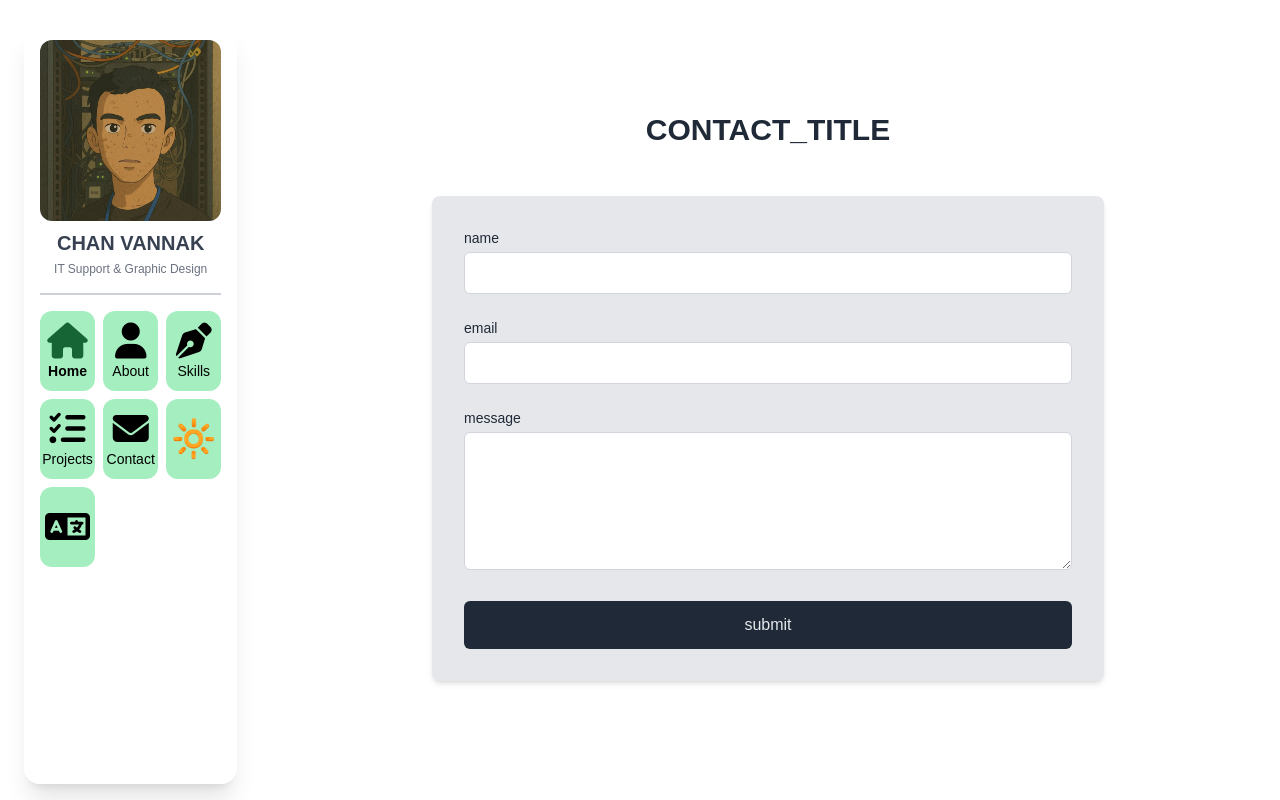
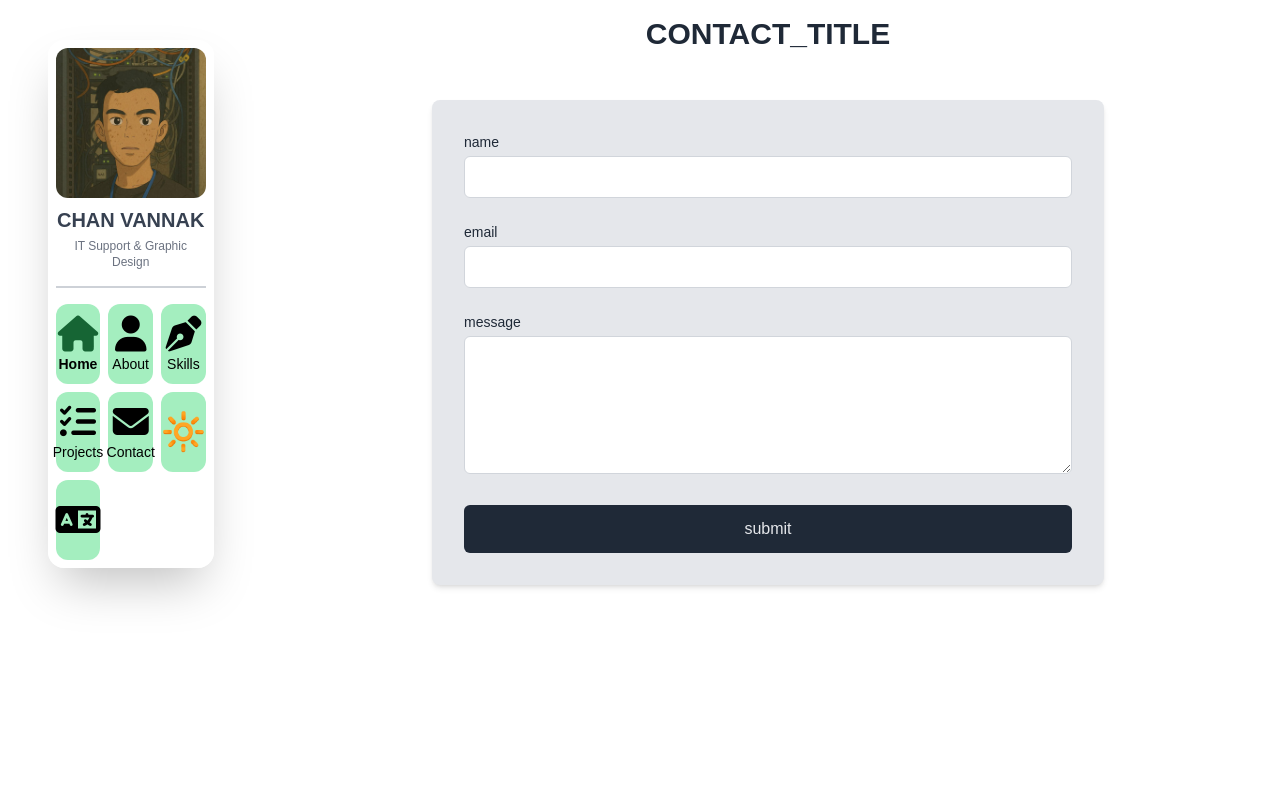
Before and after one commit to VannnakChan884/Vue-Portfolio, a Vue app: page /contact in a window 1280 px wide. Built offline with nearby package versions, Linux system fonts and the light colour scheme.

Commit message:
move navbar to bottom

```diff
--- a/src/components/NavBar.vue
+++ b/src/components/NavBar.vue
@@ -7,8 +7,8 @@ const toggleDark = useToggle(isDark);
 
 <template>
   <header
-    class="w-full md:h-[95vh] md:w-1/4 lg:w-1/5 xl:w-1/6 backdrop-blur-sm bg-white/70 dark:bg-gray-800 fixed bottom-0 md:top-6 left-0 md:left-6 p-3 md:p-4 z-50 shadow-lg shadow-gray-800 md:shadow-xl md:rounded-2xl">
-    <div class="flex flex-col">
+    class="w-full md:h-[95vh] md:w-1/4 lg:w-1/5 xl:w-1/6 fixed bottom-8 md:top-6 left-0 md:left-6 md:p-4 z-50 md:rounded-2xl">
+    <div class="w-11/12 p-2 m-auto flex flex-col backdrop-blur-sm bg-white/70 dark:bg-gray-800 rounded-2xl shadow-xl shadow-gray-800/30 md:shadow-2xl">
       <div class="hidden md:flex">
         <div class="w-full mx-auto">
           <div class="flex flex-col">
--- a/src/views/ContactView.vue
+++ b/src/views/ContactView.vue
@@ -1,7 +1,7 @@
 <template>
     <!-- Contact Section -->
     <div
-        class="absolute top-0 right-0 py-28 px-6 w-full md:w-3/4 lg:w-4/5 xl:5/6 bg-white dark:bg-gray-900">
+        class="absolute top-0 right-0 pt-4 px-6 w-full md:w-3/4 lg:w-4/5 xl:5/6 bg-white dark:bg-gray-900">
         <div class="md:ml-6 lg:ml-6 xl:ml-0">
             <h2 class="text-3xl font-bold text-gray-800 dark:text-gray-200 text-center mb-12 uppercase">
                 contact_title
--- a/tailwind.config.js
+++ b/tailwind.config.js
@@ -3,7 +3,11 @@ module.exports = {
   darkMode: "class",
   content: ["./index.html", "./src/**/*.{vue,js,ts,jsx,tsx}"],
   theme: {
-    extend: {},
+    extend: {
+      boxShadow: {
+        'top': '0 -10px 6px 0 rgba(0, 0, 0, 0.1), 0 10px 6px 0 rgba(0, 0, 0, 0.1)',
+      }
+    },
   },
   plugins: [],
 };
```
